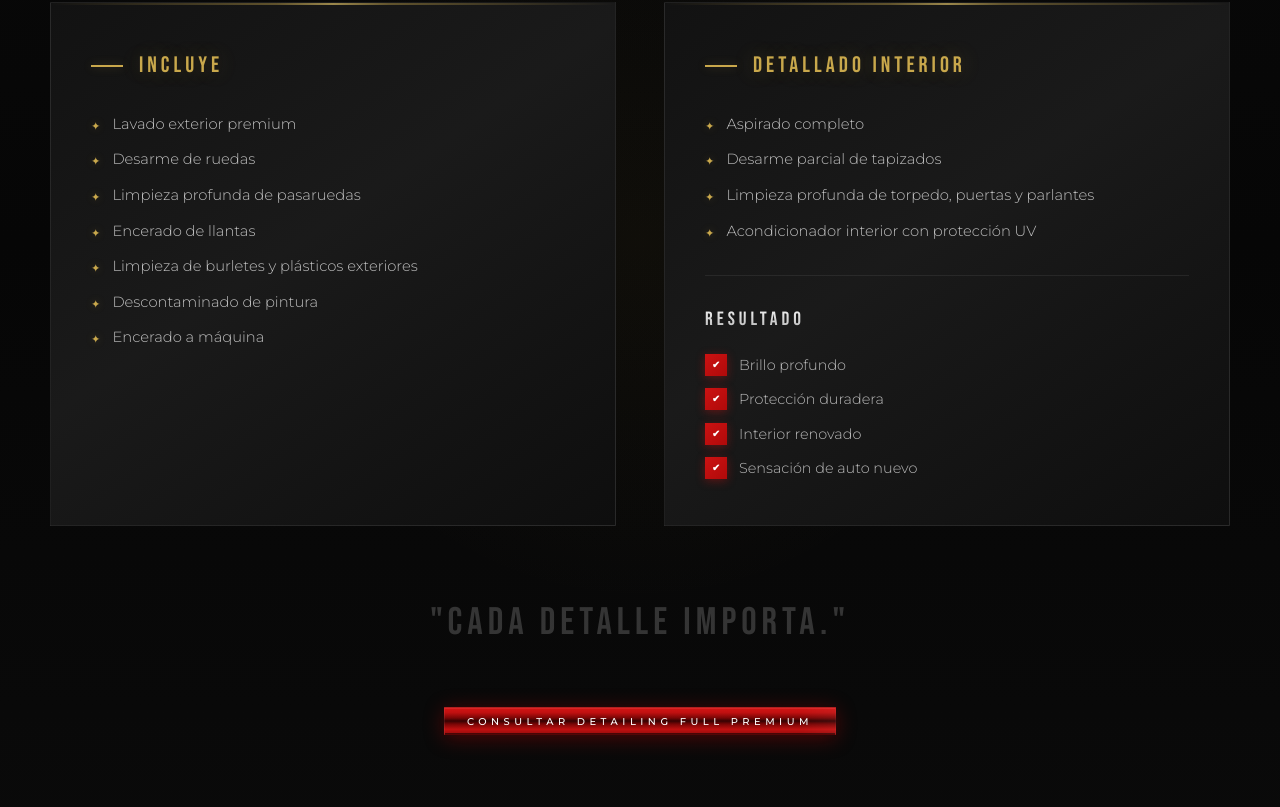
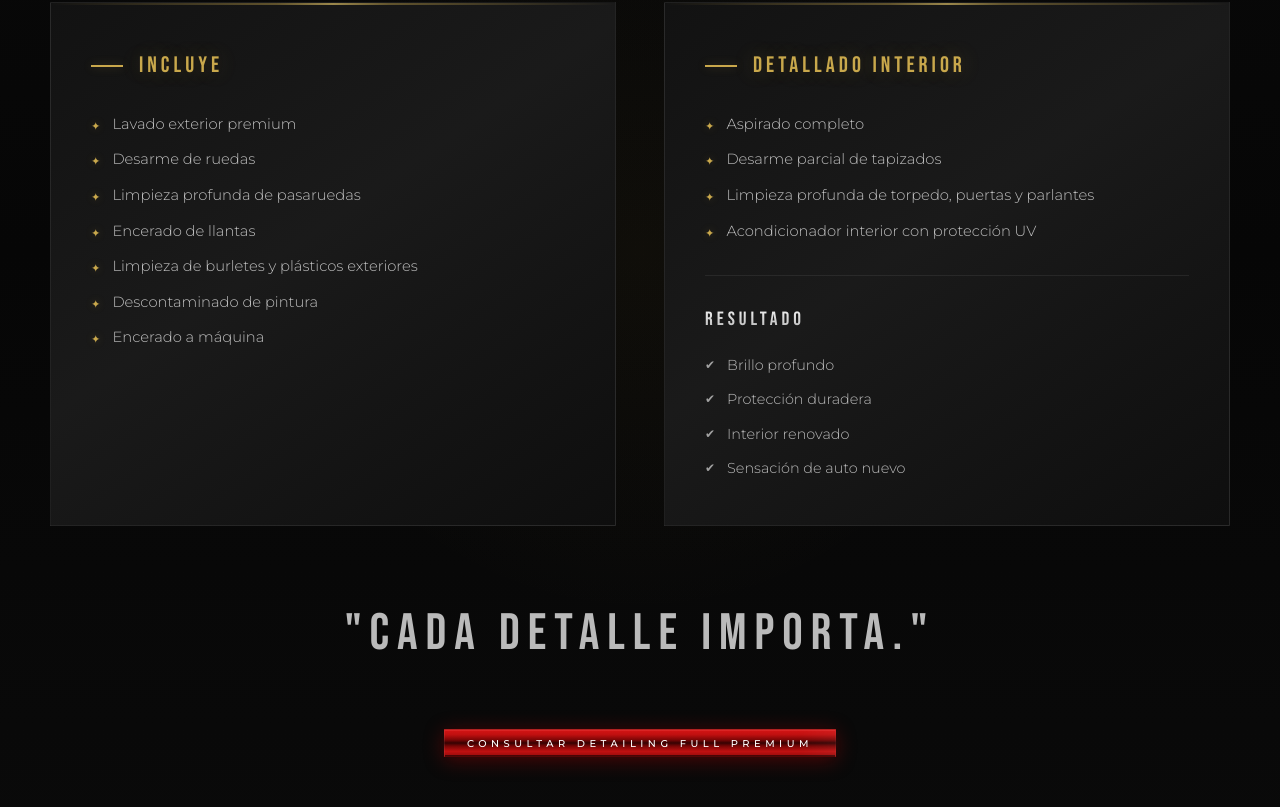
Before and after one commit to PACZKONATASHA/golden.detailing, a React (Vite) app: page / in a window 1280 px wide. Shown: the part 2588-3395 px from the top of the page. Built offline with nearby package versions, Linux system fonts and the light colour scheme.

Commit message:
Premium: sin números en tarjetas, check sin cuadrado rojo, cita más visible con animación

```diff
--- a/src/components/FullPremium.css
+++ b/src/components/FullPremium.css
@@ -186,17 +186,9 @@
 }
 
 .fp-check {
-  display: inline-flex;
-  align-items: center;
-  justify-content: center;
-  width: 22px;
-  height: 22px;
-  background: linear-gradient(135deg, var(--rojo) 0%, var(--rojo-metalico) 100%);
-  color: #fff;
-  font-size: 0.6rem;
-  font-weight: 600;
+  color: rgba(255, 255, 255, 0.6);
+  font-size: 0.75rem;
   flex-shrink: 0;
-  box-shadow: 0 2px 10px var(--rojo-glow);
 }
 
 /* ===== CITA ===== */
@@ -207,12 +199,13 @@
 
 .fp-quote {
   font-family: 'Bebas Neue', sans-serif;
-  font-size: clamp(1.6rem, 3.5vw, 2.4rem);
-  color: rgba(255, 255, 255, 0.18);
-  letter-spacing: 5px;
+  font-size: clamp(2rem, 4.5vw, 3.2rem);
+  color: rgba(255, 255, 255, 0.72);
+  letter-spacing: 8px;
   font-weight: 300;
   font-style: normal;
   border: none;
+  margin: 0;
 }
 
 /* ===== CTA ===== */
--- a/src/components/FullPremium.jsx
+++ b/src/components/FullPremium.jsx
@@ -131,10 +131,16 @@ const FullPremium = () => {
           className="fp-quote-wrap"
           initial={{ opacity: 0, y: 24 }}
           whileInView={{ opacity: 1, y: 0 }}
-          transition={{ duration: 0.7, delay: 0.2 }}
+          transition={{ duration: 0.9, delay: 0.2 }}
           viewport={{ once: true }}
         >
-          <blockquote className="fp-quote">"Cada detalle importa."</blockquote>
+          <motion.blockquote
+            className="fp-quote"
+            animate={{ textShadow: ['0 0 0px rgba(255,255,255,0)', '0 0 24px rgba(255,255,255,0.18)', '0 0 0px rgba(255,255,255,0)'] }}
+            transition={{ duration: 3.5, repeat: Infinity, ease: 'easeInOut' }}
+          >
+            "Cada detalle importa."
+          </motion.blockquote>
         </motion.div>
 
         {/* CTA */}
--- a/src/components/Premium.jsx
+++ b/src/components/Premium.jsx
@@ -91,7 +91,6 @@ const Premium = () => {
               viewport={{ once: true }}
               whileHover={{ y: -8, transition: { duration: 0.3 } }}
             >
-              <div className="card-number">{card.number}</div>
               <div className="card-body">
                 <div className="card-top-line" />
                 <h3 className="card-title">{card.title}</h3>
```
